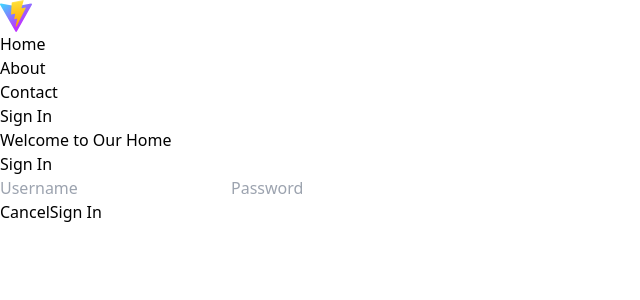
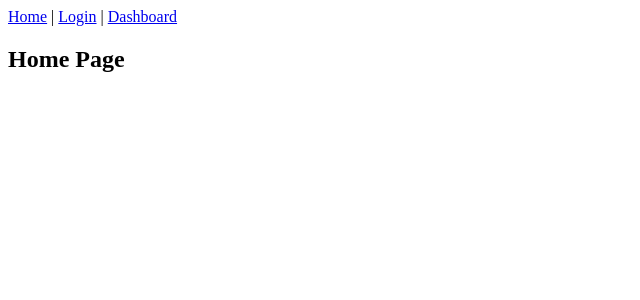
Before and after one commit to DebaKaran/react-performance, a React (Vite) app in the folder codesplitting/code-splitting-and-lazy-loading/: page / in a window 1280 px wide. Shown: the top 300 px of the page, without its empty margins (0-640 px from the left). Built offline with nearby package versions, Linux system fonts and the light colour scheme.

Commit message:
initial project setup without code splitting

```diff
--- a/codesplitting/code-splitting-and-lazy-loading/src/App.jsx
+++ b/codesplitting/code-splitting-and-lazy-loading/src/App.jsx
@@ -1,16 +1,23 @@
-import { Outlet } from 'react-router-dom'
-import './App.css'
-import Header from './components/Header'
+import { Routes, Route, Link } from "react-router-dom";
 
-function App() {
+import Home from "./pages/Home";
+import Login from "./pages/Login";
+import Dashboard from "./pages/Dashboard";
+
+export default function App() {
   return (
-    <>
-      <Header />
-      <main className="py-4 px-4 md:px-8">
-        <Outlet />
-      </main>
-    </>
-  )
+    <div>
+      <nav>
+        <Link to="/">Home</Link> |{" "}
+        <Link to="/login">Login</Link> |{" "}
+        <Link to="/dashboard">Dashboard</Link>
+      </nav>
+
+      <Routes>
+        <Route path="/" element={<Home />} />
+        <Route path="/login" element={<Login />} />
+        <Route path="/dashboard" element={<Dashboard />} />
+      </Routes>
+    </div>
+  );
 }
-
-export default App
--- a/codesplitting/code-splitting-and-lazy-loading/src/components/About.jsx
+++ /dev/null
@@ -1,7 +0,0 @@
-import React from 'react'
-
-export default function About() {
-  return (
-    <h1 className='text-xl'>We are ProCodrrs</h1>
-  )
-}
--- a/codesplitting/code-splitting-and-lazy-loading/src/components/Contact.jsx
+++ /dev/null
@@ -1,34 +0,0 @@
-import React, { useState } from 'react'
-import Modal from './Modal'
-
-export default function Contact() {
-  const [isOpen, setIsOpen] = useState(false)
-  return (
-    <>
-      <h1 className="text-xl">
-        Connect with us on{' '}
-        <a
-          className="text-blue-600 hover:text-blue-700"
-          href="https://www.youtube.com/@procodrr"
-          target="_blank"
-        >
-          YouTube
-        </a>
-      </h1>
-      <button onClick={() => setIsOpen(true)}>Open Popup</button>
-      <Modal
-        isOpen={isOpen}
-        setIsOpen={setIsOpen}
-        header={<p className="text-2xl font-bold text-red-400">Hiii</p>}
-        footer={<div className='flex justify-end'><button onClick={() => setIsOpen(false)} className='font-bold bg-slate-300 px-4 py-2 rounded'>Ok</button></div>}
-      >
-        <p>
-          Lorem ipsum dolor sit amet consectetur adipisicing elit. Voluptates
-          nam dolorem maiores architecto quisquam voluptate numquam adipisci
-          sunt dignissimos temporibus. Consequuntur enim, minima aut quia
-          debitis officiis quis reiciendis nisi!
-        </p>
-      </Modal>
-    </>
-  )
-}
--- a/codesplitting/code-splitting-and-lazy-loading/src/components/Header.jsx
+++ /dev/null
@@ -1,80 +0,0 @@
-import React, { useState } from 'react'
-import viteLogo from '/vite.svg'
-import { NavLink } from 'react-router-dom'
-import Modal from './Modal'
-
-export default function Header() {
-  const [isOpen, setIsOpen] = useState(false)
-  return (
-    <header className="flex justify-between px-4 py-4 shadow-md md:px-8">
-      <img src={viteLogo} alt="viteLogo" />
-      <ul className="flex gap-4">
-        <li>
-          <NavLink
-            className={({ isActive }) =>
-              isActive ? 'text-blue-700 underline' : ''
-            }
-            to="/"
-          >
-            Home
-          </NavLink>
-        </li>
-        <li>
-          <NavLink
-            className={({ isActive }) =>
-              isActive ? 'text-blue-700 underline' : ''
-            }
-            to="/about"
-          >
-            About
-          </NavLink>
-        </li>
-        <li>
-          <NavLink
-            className={({ isActive }) =>
-              isActive ? 'text-blue-700 underline' : ''
-            }
-            to="/contact"
-          >
-            Contact
-          </NavLink>
-        </li>
-        <li>
-          <button onClick={() => setIsOpen(true)}>Sign In</button>
-          <Modal
-            header={<div className="text-xl font-bold">Sign In</div>}
-            footer={
-              <div className="flex justify-end gap-4">
-                <button
-                  onClick={() => setIsOpen(false)}
-                  className="rounded-md bg-gray-300 px-6 py-2 font-semibold hover:bg-gray-400/80 active:bg-gray-400/60"
-                >
-                  Cancel
-                </button>
-                <button
-                  onClick={() => setIsOpen(false)}
-                  className="rounded-md bg-blue-300 px-6 py-2 font-semibold hover:bg-blue-400/80 active:bg-blue-400/60"
-                >
-                  Sign In
-                </button>
-              </div>
-            }
-            isOpen={isOpen}
-            setIsOpen={setIsOpen}
-          >
-            <input
-            placeholder="Username"
-            className="grow rounded border border-gray-600 px-2 py-1"
-            type="text"
-          />
-          <input
-            placeholder="Password"
-            className="grow rounded border border-gray-600 px-2 py-1"
-            type="password"
-          />
-          </Modal>
-        </li>
-      </ul>
-    </header>
-  )
-}
--- a/codesplitting/code-splitting-and-lazy-loading/src/components/Home.jsx
+++ /dev/null
@@ -1,7 +0,0 @@
-import React from 'react'
-
-export default function Home() {
-  return (
-    <h1 className='text-xl'>Welcome to Our Home</h1>
-  )
-}
--- a/codesplitting/code-splitting-and-lazy-loading/src/components/Modal.jsx
+++ /dev/null
@@ -1,27 +0,0 @@
-import React from 'react'
-import { createPortal } from 'react-dom'
-
-export default function Modal({ isOpen, setIsOpen, header, footer, children }) {
-  return createPortal(
-    <div
-      onClick={() => setIsOpen(false)}
-      className={`fixed inset-0 flex items-center justify-center bg-black/40 px-4 ${
-        isOpen ? '' : 'hidden'
-      }`}
-    >
-      <div
-        onClick={(e) => e.stopPropagation()}
-        className="max-w-2xl grow rounded-lg bg-white p-4 shadow-lg"
-      >
-        {header}
-        <div className="-mx-4 my-3 flex flex-wrap gap-4 border-y px-4 py-4">
-          {
-            children
-          }
-        </div>
-        {footer}
-      </div>
-    </div>,
-    document.getElementById('portal')
-  )
-}
--- a/codesplitting/code-splitting-and-lazy-loading/src/main.jsx
+++ b/codesplitting/code-splitting-and-lazy-loading/src/main.jsx
@@ -1,33 +1,12 @@
-import React from 'react'
-import ReactDOM from 'react-dom/client'
-import App from './App.jsx'
-import './index.css'
-import { RouterProvider, createBrowserRouter } from 'react-router-dom'
-import Home from './components/Home.jsx'
-import About from './components/About.jsx'
-import Contact from './components/Contact.jsx'
+import React from "react";
+import ReactDOM from "react-dom/client";
+import { BrowserRouter } from "react-router-dom";
+import App from "./App";
 
-const router = createBrowserRouter([
-  {
-    path: '/',
-    element: <App />,
-    errorElement: <Error />,
-    children: [
-      {
-        path: '/',
-        element: <Home />,
-      },
-      {
-        path: '/about',
-        element: <About />,
-      },
-      {
-        path: '/contact',
-        element: <Contact />,
-      },
-    ],
-  },
-])
-
-
-ReactDOM.createRoot(document.getElementById('root')).render(<RouterProvider router={router} />)
+ReactDOM.createRoot(document.getElementById("root")).render(
+  <React.StrictMode>
+    <BrowserRouter>
+      <App />
+    </BrowserRouter>
+  </React.StrictMode>
+);
--- /dev/null
+++ b/codesplitting/code-splitting-and-lazy-loading/src/pages/Dashboard.jsx
@@ -0,0 +1,3 @@
+export default function Dashboard() {
+  return <h2>Dashboard Page</h2>;
+}
--- /dev/null
+++ b/codesplitting/code-splitting-and-lazy-loading/src/pages/Home.jsx
@@ -0,0 +1,3 @@
+export default function Home() {
+  return <h2>Home Page</h2>;
+}
--- /dev/null
+++ b/codesplitting/code-splitting-and-lazy-loading/src/pages/Login.jsx
@@ -0,0 +1,3 @@
+export default function Login() {
+  return <h2>Login Page</h2>;
+}
```
